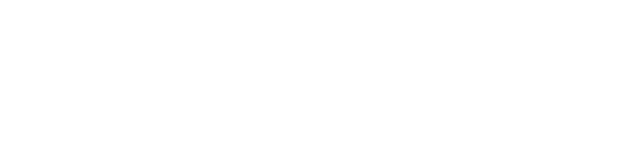
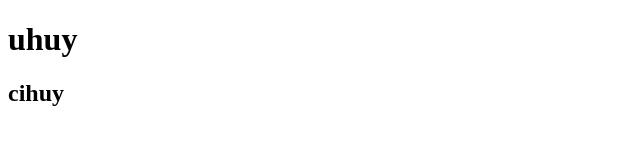
Before and after one commit to abdulazisrh/cihuy, a plain HTML site: page index.html in a window 1280 px wide. Shown: the whole page, without its empty margins (0-640 px from the left). Drawn offline with Linux system fonts and the light colour scheme.

Commit message:
tambah h1 di index.html

```diff
--- a/index.html
+++ b/index.html
@@ -5,6 +5,7 @@
     <title>cihuy</title>
   </head>
   <body>
-
+<h1> uhuy </h1>
+<h2> cihuy </h2>
   </body>
 </html>
```
